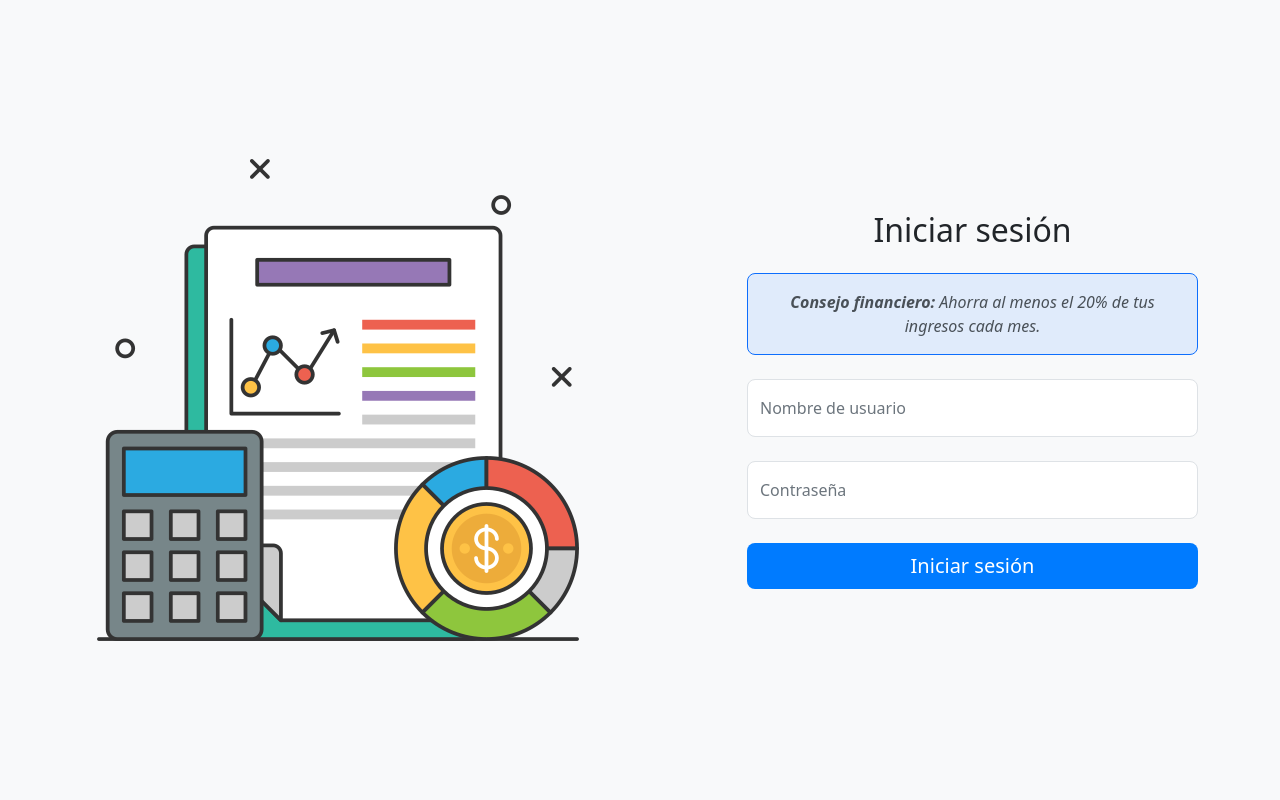
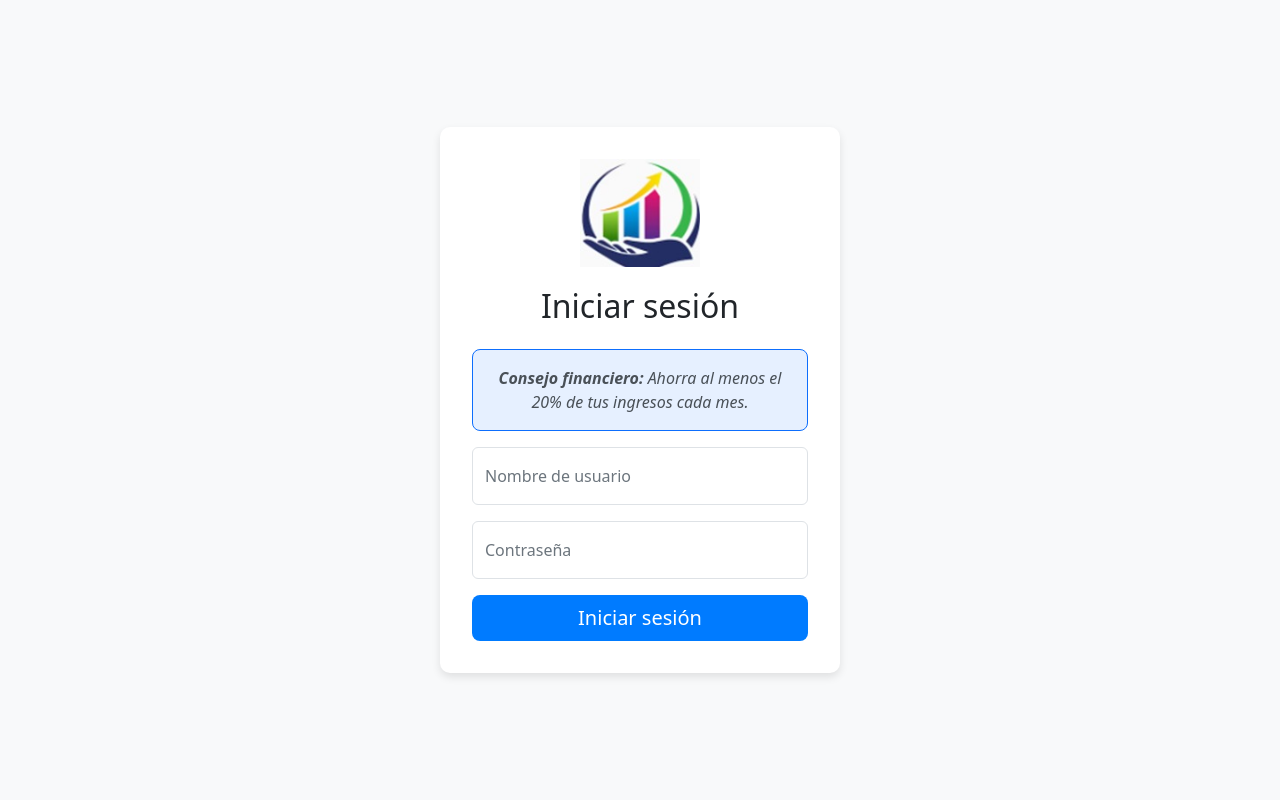
Before and after one commit to Aeronio18/SistemaCobranzas, a PHP site: page /view/login.php in a window 1280 px wide. Run offline with PHP 8.4, Linux system fonts and the light colour scheme; some libraries are stand-ins or nearby versions.

Commit message:
Actualizacion nombre y logo

```diff
--- a/templates/dashboard_layout.php
+++ b/templates/dashboard_layout.php
@@ -51,7 +51,7 @@ if ($role === 'cobrador') {
     <link href="https://cdnjs.cloudflare.com/ajax/libs/font-awesome/6.0.0-beta3/css/all.min.css" rel="stylesheet">
     <!-- Custom CSS -->
     <link href="../css/style.css" rel="stylesheet">
-    <link rel="shortcut icon" href="../img/logo.ico" type="image/x-icon">
+    <link rel="shortcut icon" href="../img/cimeli.ico" type="image/x-icon">
 
     <style>
         /* Estilo personalizado para el sidebar */
@@ -129,8 +129,8 @@ if ($role === 'cobrador') {
         <ul class="navbar-nav d-flex w-100 justify-content-between">
             <li class="nav-item ms-3">
                 <a class="navbar-brand d-flex align-items-center" href="">
-                    <img src="../img/logo.png" alt="Logo" width="30" height="30" class="d-inline-block align-top">
-                    <span class="ms-4">MiSistema</span>
+                    <img src="../img/cimeli.png" alt="Logo" width="30" height="30" class="d-inline-block align-top">
+                    <span class="ms-4">Cimeli y asociados</span>
                 </a>
             </li>
 
--- a/templates/footer.php
+++ b/templates/footer.php
@@ -1,7 +1,7 @@
 </div> <!-- Fin del contenedor principal -->
 <footer class="bg-dark text-white text-center py-3">
     <p class="mb-3">
-        MiSistema.
+    Cimeli y asociados.
         <a href="https://tetsaservices.com" target="_blank" rel="noopener noreferrer" style="color: inherit; text-decoration: none;">&copy; <?= date('Y'); ?></a>
         Todos los derechos reservados.
     </p>
--- a/view/login.php
+++ b/view/login.php
@@ -3,13 +3,29 @@
 <head>
     <meta charset="UTF-8">
     <meta name="viewport" content="width=device-width, initial-scale=1.0">
-    <title><?= isset($pageTitle) ? $pageTitle : 'Iniciar sesion'; ?></title>
+    <title><?= isset($pageTitle) ? $pageTitle : 'Iniciar sesión'; ?></title>
     <!-- Bootstrap CSS -->
     <link href="https://cdn.jsdelivr.net/npm/bootstrap@5.3.1/dist/css/bootstrap.min.css" rel="stylesheet">
-    <link rel="shortcut icon" href="../img/logo.ico" type="image/x-icon">
+    <link rel="shortcut icon" href="../img/cimeli.png" type="image/x-icon">
+    <script src="https://cdn.jsdelivr.net/npm/sweetalert2@11"></script> <!-- SweetAlert -->
+
     <style>
         body {
             background-color: #f8f9fa;
+        }
+
+        .login-container {
+            max-width: 400px;
+            background: #fff;
+            padding: 2rem;
+            border-radius: 10px;
+            box-shadow: 0 4px 8px rgba(0, 0, 0, 0.1);
+        }
+
+        .logo {
+            display: block;
+            margin: 0 auto 20px;
+            max-width: 120px;
         }
 
         .form-floating .form-control {
@@ -39,15 +55,10 @@
         .btn-primary:hover {
             background-color: #0056b3;
         }
-
-        .alert {
-            margin-bottom: 1rem;
-        }
     </style>
 </head>
 <body>
 <?php
-// Definir consejos de finanzas en un arreglo.
 $financial_tips = [
     "Ahorra al menos el 20% de tus ingresos cada mes.",
     "Evita las deudas innecesarias y prioriza pagar las tarjetas de crédito.",
@@ -56,64 +67,69 @@ $financial_tips = [
     "Realiza un presupuesto mensual para controlar tus gastos."
 ];
 
-// Seleccionar un consejo aleatorio.
 $random_tip = $financial_tips[array_rand($financial_tips)];
 ?>
 
-<section class="vh-100">
-    <div class="container py-5 h-100">
-        <div class="row d-flex align-items-center justify-content-center h-100">
-            <div class="col-md-8 col-lg-7 col-xl-6">
-                <img src="../img/logo.png" class="img-fluid" alt="Imagen login">
-            </div>
-            <div class="col-md-7 col-lg-5 col-xl-5 offset-xl-1">
-                <!-- Título -->
+<section class="vh-100 d-flex justify-content-center align-items-center">
+    <div class="login-container">
+        <!-- Logo centrado arriba -->
+        <img src="../img/cimeli.png" class="logo" alt="Logo">
+
         <h2 class="text-center mb-4">Iniciar sesión</h2>
 
-                <!-- Consejo financiero con fondo transparente -->
-                <div class="p-3 mb-4 text-center" style="background-color: rgba(13, 110, 253, 0.1); border: 1px solid #0d6efd; border-radius: 8px;">
+        <!-- Consejo financiero -->
+        <div class="p-3 mb-3 text-center" style="background-color: rgba(13, 110, 253, 0.1); border: 1px solid #0d6efd; border-radius: 8px;">
             <span style="font-style: italic; color: #495057;">
                 <strong>Consejo financiero:</strong> <?php echo $random_tip; ?>
             </span>
         </div>
 
-                <?php if (isset($_GET['error'])): ?>
-                    <div class="alert alert-danger text-center">Nombre de usuario o contraseña incorrectos.</div>
-                <?php endif; ?>
         <form id="loginForm" action="../controllers/LoginController.php" method="POST">
-                    <!-- Username input -->
-                    <div class="form-floating mb-4">
-                        <input type="text" id="username" name="username" class="form-control form-control-lg" placeholder="Nombre de usuario" required>
+            <div class="form-floating mb-3">
+                <input type="text" id="username" name="username" class="form-control" placeholder="Nombre de usuario" required>
                 <label for="username">Nombre de usuario</label>
             </div>
 
-                    <!-- Password input -->
-                    <div class="form-floating mb-4">
-                        <input type="password" id="password" name="password" class="form-control form-control-lg" placeholder="Contraseña" required>
+            <div class="form-floating mb-3">
+                <input type="password" id="password" name="password" class="form-control" placeholder="Contraseña" required>
                 <label for="password">Contraseña</label>
             </div>
 
-                    <!-- Submit button -->
-                    <div class="d-grid gap-2">
+            <div class="d-grid">
                 <button type="submit" class="btn btn-primary btn-lg">Iniciar sesión</button>
             </div>
         </form>
     </div>
-        </div>
-    </div>
 </section>
 
 <script>
+    // Validación de campos vacíos antes de enviar el formulario
     document.getElementById('loginForm').addEventListener('submit', function (e) {
         const username = document.getElementById('username').value.trim();
         const password = document.getElementById('password').value.trim();
 
         if (username === '' || password === '') {
             e.preventDefault();
-            alert('Por favor, complete todos los campos.');
+            Swal.fire({
+                icon: 'warning',
+                title: 'Campos vacíos',
+                text: 'Por favor, complete todos los campos antes de continuar.',
+                confirmButtonColor: '#007bff'
+            });
         }
     });
+
+    // Mostrar SweetAlert si hay un error en la URL
+    <?php if (isset($_GET['error'])): ?>
+        Swal.fire({
+            icon: 'error',
+            title: 'Error de inicio de sesión',
+            text: 'Nombre de usuario o contraseña incorrectos.',
+            confirmButtonColor: '#d33'
+        });
+    <?php endif; ?>
 </script>
+
 <script src="https://cdn.jsdelivr.net/npm/bootstrap@5.3.1/dist/js/bootstrap.bundle.min.js"></script>
 </body>
 </html>
--- a/view/registrar_cliente.php
+++ b/view/registrar_cliente.php
@@ -81,6 +81,7 @@ if ($_SERVER['REQUEST_METHOD'] === 'POST') {
     <meta charset="UTF-8">
     <meta name="viewport" content="width=device-width, initial-scale=1.0">
     <title><?php echo $pageTitle; ?></title>
+    <link rel="shortcut icon" href="../img/cimeli.png" type="image/x-icon">
     <!-- Bootstrap CSS -->
     <link href="https://cdn.jsdelivr.net/npm/bootstrap@5.3.1/dist/css/bootstrap.min.css" rel="stylesheet">
     <!-- FontAwesome Icons -->
--- a/view/registrar_credito.php
+++ b/view/registrar_credito.php
@@ -64,6 +64,7 @@ if ($_SERVER['REQUEST_METHOD'] === 'POST') {
     <meta charset="UTF-8">
     <meta name="viewport" content="width=device-width, initial-scale=1.0">
     <title><?php echo $pageTitle; ?></title>
+    <link rel="shortcut icon" href="../img/cimeli.png" type="image/x-icon">
     <!-- Bootstrap CSS -->
     <link href="https://cdn.jsdelivr.net/npm/bootstrap@5.3.1/dist/css/bootstrap.min.css" rel="stylesheet">
     <!-- FontAwesome Icons -->
```
Also changed, not shown: js/license.js (added, +69 -0 lines), img/cimeli.png (added). Lines whose indentation alone changed are shown as unchanged.
